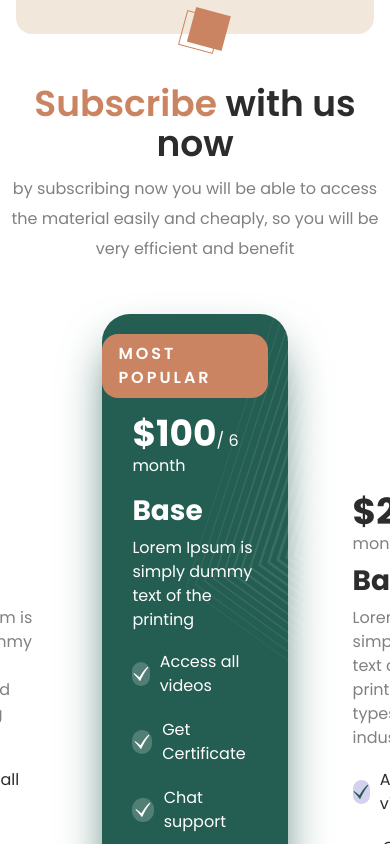
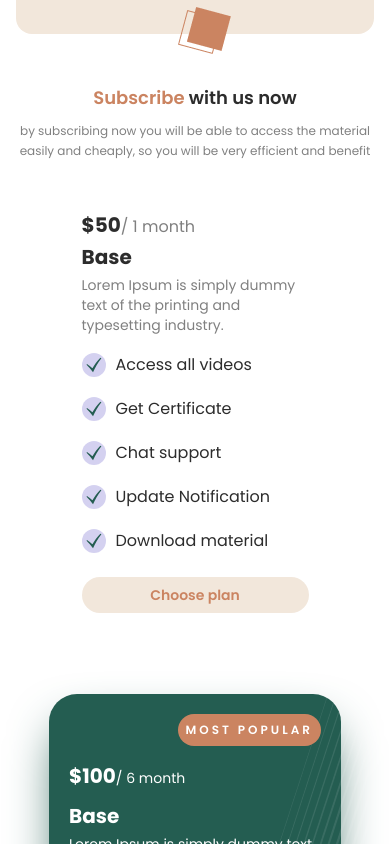
Before and after one commit to Rodro-Kumar/Skill-Shoot, a React (Vite) app: page / in a window 390 px wide. Shown: the part 3500-4344 px from the top of the page. Built offline with nearby package versions, Linux system fonts and the light colour scheme.

Commit message:
responsive

```diff
--- a/src/Component/Pricing.jsx
+++ b/src/Component/Pricing.jsx
@@ -4,32 +4,34 @@ import disignVector from "../assets/pricing_design.png";
 
 const Pricing = () => {
   return (
-    <div className="pb-[100px]">
+    <div className="pb-[85px] lg:pb-[100px] px-4 xl:px-0">
       <div className="container">
         <div className="flex items-center justify-center flex-col text-center">
-          <h4 className="text-4xl font-poppins font-semibold pb-[10px]">
+          <h4 className="text-[18px] lg:text-4xl font-poppins font-semibold pb-[10px]">
             <span className="text-secondColor">Subscribe</span>{" "}
             <span className="text-blacks">with us now</span>
           </h4>
-          <p className="text-base font-poppins font-normal text-paraGraphColor max-w-[545px] leading-[30px]">
+          <p className="text-xs lg:text-base font-poppins font-normal text-paraGraphColor max-w-[545px] leading-[20px] lg:leading-[30px]">
             by subscribing now you will be able to access the material easily
             and cheaply, so you will be very efficient and benefit
           </p>
         </div>
         {/* price */}
-        <div className="flex gap-x-[65px] pt-[50px] justify-center items-center">
+        <div className="flex flex-col gap-x-4 sm:flex-row gap-y-20 lg:gap-x-[65px] pt-[50px] justify-center items-center">
           {/* Base */}
           <div className="max-w-[227px] h-[403px]">
             <h5 className="font-poppins pb-1">
-              <span className="text-blacks text-4xl font-bold">$50</span>
+              <span className="text-blacks text-xl lg:text-4xl font-bold">
+                $50
+              </span>
               <span className="text-base font-normal text-paraGraphColor">
                 / 1 month
               </span>
             </h5>
-            <h4 className="font-poppins font-bold text-blacks text-[28px]">
+            <h4 className="font-poppins font-bold text-blacks text-xl lg:text-[28px]">
               Base
             </h4>
-            <p className="font-poppins text-paraGraphColor font-normal text-base pt-1">
+            <p className="font-poppins text-paraGraphColor font-normal text-sm lg:text-base pt-1">
               Lorem Ipsum is simply dummy text of the printing and typesetting
               industry.
             </p>
@@ -77,34 +79,35 @@ const Pricing = () => {
               </div>
             </div>
             {/* Choose plan */}
-            <button className="group py-3 text-secondColor text-base font-poppins font-semibold rounded-3xl bg-thirdColor w-full hover:bg-secondColor transition-all hover:text-whites">
+            <button className="group py-2 lg:py-3 text-secondColor text-sm lg:text-base font-poppins font-semibold rounded-3xl bg-thirdColor w-full hover:bg-secondColor transition-all hover:text-whites">
               Choose plan
             </button>
           </div>
           {/* Pro */}
-
           <div className="max-w-[292px] z-40 relative rounded-[28px] bg-primaryColor shadow-2xl shadow-primaryColor">
             <div className="absolute top-0 right-[-35px] -z-10">
               <img src={disignVector} alt={disignVector} />
             </div>
             {/* Most Popular */}
             <div className="flex items-end justify-end pt-5 pr-5">
-              <div className="font-poppins font-semibold text-whites uppercase py-2 px-4 rounded-2xl bg-secondColor tracking-[03px]">
+              <div className="font-poppins font-semibold text-whites uppercase py-2 lg:px-4 px-2 rounded-2xl bg-secondColor tracking-[03px] text-xs lg:text-sm">
                 MOST POPULAR
               </div>
             </div>
             {/* Content */}
-            <div className="px-[30px] pb-[30px] text-whites">
+            <div className="px-5 lg:px-[30px] pb-5 lg:pb-[30px] text-whites">
               <h5 className="font-poppins pb-3 pt-4">
-                <span className="text-whites text-4xl font-bold">$100</span>
-                <span className="text-base font-normal text-whites">
+                <span className="text-whites text-xl lg:text-4xl font-bold">
+                  $100
+                </span>
+                <span className="text-sm lg:text-base font-normal text-whites">
                   / 6 month
                 </span>
               </h5>
-              <h4 className="font-poppins font-bold text-whites text-[28px]">
+              <h4 className="font-poppins font-bold text-whites text-xl lg:text-[28px]">
                 Base
               </h4>
-              <p className="font-poppins text-whites font-normal text-base pt-1">
+              <p className="font-poppins text-whites font-normal text-sm lg:text-base pt-1">
                 Lorem Ipsum is simply dummy text of the printing
               </p>
               {/* features */}
@@ -151,7 +154,7 @@ const Pricing = () => {
                 </div>
               </div>
               {/* Choose plan */}
-              <button className="group py-3  text-base font-poppins font-semibold rounded-3xl w-full bg-secondColor transition-all text-whites hover:bg-[#e0926b]">
+              <button className="group py-2 lg:py-3 text-sm lg:text-base font-poppins font-semibold rounded-3xl w-full bg-secondColor transition-all text-whites hover:bg-[#e0926b]">
                 Choose plan
               </button>
             </div>
@@ -160,15 +163,17 @@ const Pricing = () => {
           {/* Enterprise */}
           <div className="max-w-[227px] h-[403px]">
             <h5 className="font-poppins pb-1">
-              <span className="text-blacks text-4xl font-bold">$200</span>
+              <span className="text-blacks text-xl lg:text-4xl font-bold">
+                $200
+              </span>
               <span className="text-base font-normal text-paraGraphColor">
                 / 12 month
               </span>
             </h5>
-            <h4 className="font-poppins font-bold text-blacks text-[28px]">
+            <h4 className="font-poppins font-bold text-blacks text-xl lg:text-[28px]">
               Base
             </h4>
-            <p className="font-poppins text-paraGraphColor font-normal text-base pt-1">
+            <p className="font-poppins text-paraGraphColor font-normal text-sm lg:text-base pt-1">
               Lorem Ipsum is simply dummy text of the printing and typesetting
               industry.
             </p>
@@ -216,7 +221,7 @@ const Pricing = () => {
               </div>
             </div>
             {/* Choose plan */}
-            <button className="group py-3 text-secondColor text-base font-poppins font-semibold rounded-3xl bg-thirdColor w-full hover:bg-secondColor transition-all hover:text-whites">
+            <button className="group py-2 lg:py-3 text-secondColor text-sm lg:text-base font-poppins font-semibold rounded-3xl bg-thirdColor w-full hover:bg-secondColor transition-all hover:text-whites">
               Choose plan
             </button>
           </div>
```
